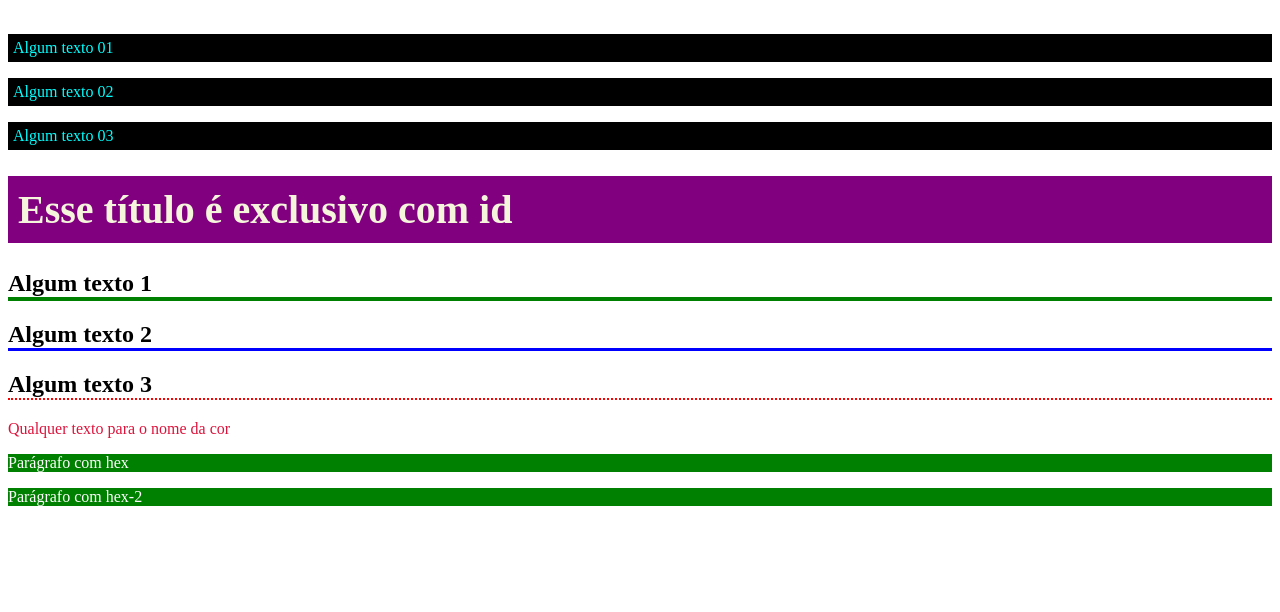
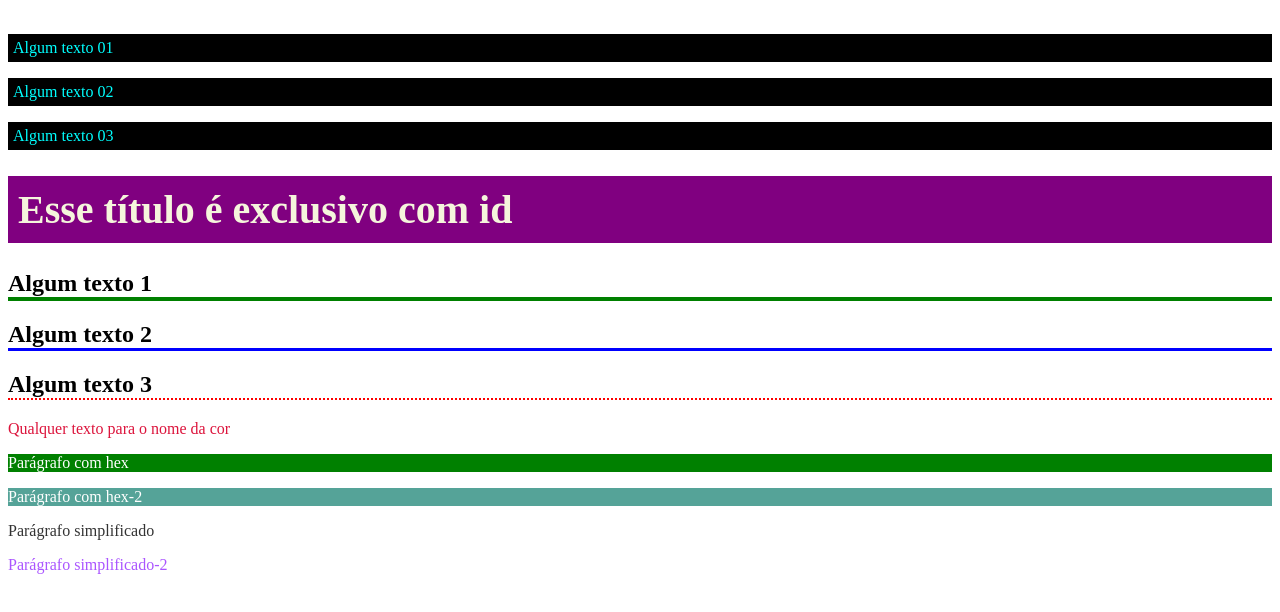
Before and after one commit to AnaPaula2024/12-03-html, a plain HTML site: page index.html in a window 1280 px wide. Shown: the part 655-1267 px from the top of the page. Drawn offline with Linux system fonts and the light colour scheme.

Commit message:
13 hex simplicado

```diff
--- a/css/style.css
+++ b/css/style.css
@@ -54,3 +54,16 @@ h2{
     background: #55a398;
     color: white;
 }
+
+/* 13 hex simplificado */
+
+.simple-hex{
+    /* color: #333333; */
+    color: #333;
+}
+
+
+.simple-hex-2{
+   /* color: #aa55ff; */
+   color: #a5f;
+}
--- a/index.html
+++ b/index.html
@@ -81,7 +81,13 @@
      <!-- 12 hex -->
 
      <p class="hex">Parágrafo com hex</p>
-     <p class="hex">Parágrafo com hex-2</p>
+     <p class="hex-2">Parágrafo com hex-2</p>
+
+     <!-- 13 hex simplicado -->
+
+     <p class="simple-hex">Parágrafo simplificado</p>
+     <p class="simple-hex-2">Parágrafo simplificado-2</p>
+
 
 </body>
 </html>
```
